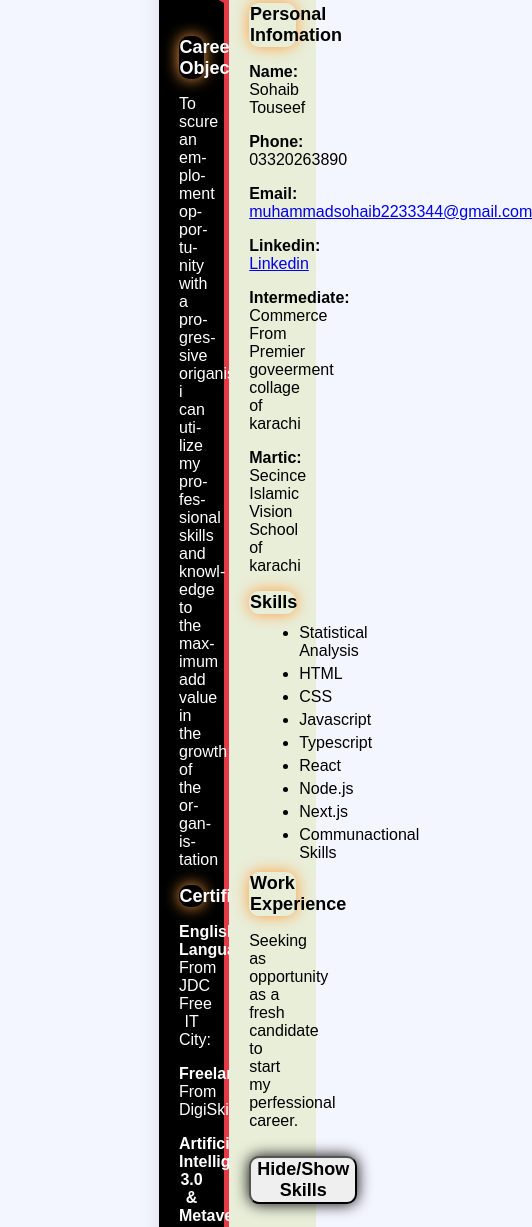
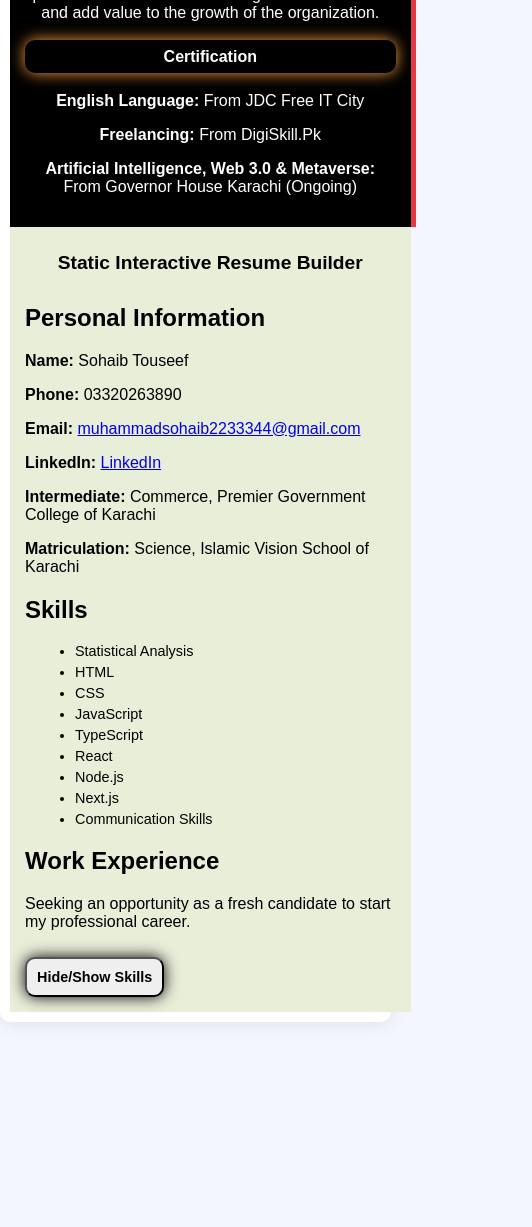
Before and after one commit to SohaibTouseef125/Resume-Builder, a plain HTML site: page Milestone1/index.html in a window 390 px wide. Shown: the part 319-1546 px from the top of the page, 532 px wide, since content can reach past the window. After the commit the page ends 1361 px from the top, so only its background shows below. Drawn offline with Linux system fonts and the light colour scheme.

Commit message:
Responsive design

```diff
--- a/Milestone1/index.html
+++ b/Milestone1/index.html
@@ -8,83 +8,65 @@
 </head>
 <body>
     <div class="resume-comtainer">
-        <!-- left section -->
+        <!-- Left Section -->
         <div class="left-section">
-        <img src="./assest/profile.jpeg" width="150" height="150" alt="profile-picture" class="profile-picture">
+            <img src="./assest/profile.jpeg" alt="profile-picture" class="profile-picture">
             <section id="career-objective">
-            <h3 style="color: white;">Career Objective </h3>
-            <p style="text-align: justify; hyphens: auto;">To scure an emploment opportunity with a progressive origanisation,where i can utilize my professional skills and knowledge to the maximum add value in the growth of the organistation</p>
+                <h3>Career Objective</h3>
+                <p>To secure an employment opportunity with a progressive organization, where I can utilize my professional skills and knowledge to the maximum and add value to the growth of the organization.</p>
             </section>
-          <!--  -->
             <section id="certification">
-            <h3 style="color: white;">Certification</h3>
-            <p><b>English Language:</b> From JDC Free IT City:</p>
+                <h3>Certification</h3>
+                <p><b>English Language:</b> From JDC Free IT City</p>
                 <p><b>Freelancing:</b> From DigiSkill.Pk</p>
-            <p><b>Artificial Intelliggence,web 3.0 & Metaverse:</b> From Governor House Karachi (Ongoing)</p>
+                <p><b>Artificial Intelligence, Web 3.0 & Metaverse:</b> From Governor House Karachi (Ongoing)</p>
             </section>
         </div>
-         <!-- right section -->
+
+        <!-- Right Section -->
         <div class="right-section">
-            <h1>Static Interactive Resume Bulider</h1>
+            <h1>Static Interactive Resume Builder</h1>
             <!-- Personal Information -->
             <section id="personal-info">
-                <h3>Personal Infomation</h3>
+                <h2>Personal Information</h2>
                 <p><b>Name:</b> Sohaib Touseef</p>
                 <p><b>Phone:</b> 03320263890</p>
-                <p><b>Email:</b> <a href="mailto:muhammadsohaib2233344@gmail.com"> muhammadsohaib2233344@gmail.com</a></p>
-                <p><b>Linkedin:</b> <a href="https://www.linkedin.com/in/sohaib-touseef-12a7b628a" target="_blank">Linkedin</a></p>
+                <p><b>Email:</b> <a href="mailto:muhammadsohaib2233344@gmail.com">muhammadsohaib2233344@gmail.com</a></p>
+                <p><b>LinkedIn:</b> <a href="https://www.linkedin.com/in/sohaib-touseef-12a7b628a" target="_blank">LinkedIn</a></p>
             </section>
 
-             <!-- Eduction -->
-              <section id="eduction">
-                  <p><b>Intermediate:</b> Commerce From Premier goveerment collage of karachi</p>
-               <p><b>Martic:</b> Secince Islamic Vision School of karachi</p>
+            <!-- Education -->
+            <section id="education">
+                <p><b>Intermediate:</b> Commerce, Premier Government College of Karachi</p>
+                <p><b>Matriculation:</b> Science, Islamic Vision School of Karachi</p>
             </section>
 
-              <!--Skill-->
+            <!-- Skills -->
             <section id="skills">
-                <h3>Skills</h3>
+                <h2>Skills</h2>
                 <ul>
                     <li>Statistical Analysis</li>
                     <li>HTML</li>
                     <li>CSS</li>
-                    <li>Javascript</li>
-                    <li>Typescript</li>
+                    <li>JavaScript</li>
+                    <li>TypeScript</li>
                     <li>React</li>
                     <li>Node.js</li>
                     <li>Next.js</li>
-                    <li>Communactional Skills</li>
+                    <li>Communication Skills</li>
                 </ul>
             </section>
 
             <!-- Work Experience Section -->
-             <section id="Work_experience">
-                <h3>Work Experience</h3>
-                <p>Seeking as opportunity as a fresh candidate to start my perfessional career.</p>
+            <section id="work-experience">
+                <h2>Work Experience</h2>
+                <p>Seeking an opportunity as a fresh candidate to start my professional career.</p>
             </section>
             <!-- Button to toggle Skills section -->
-              <button id="toggle-skills">
-                <b>Hide/Show Skills</b>
-              </button>
+            <button id="toggle-skills"><b>Hide/Show Skills</b></button>
+        </div>
     </div>
 
-    </div>
-</body>
     <script src="script.js"></script>
-</html>
-
-
-<!-- dummy -->
- <!DOCTYPE html>
- <html lang="en">
- <head>
-    <meta charset="UTF-8">
-    <meta name="viewport" content="width=device-width, initial-scale=1.0">
-    <title>Document</title>
- </head>
- <body>
-    <div class="resume-container">
-
-    </div>
 </body>
 </html>
--- a/Milestone1/style.css
+++ b/Milestone1/style.css
@@ -1,4 +1,4 @@
-body{
+/* body{
     font-family:  Arial, Helvetica, sans-serif;
     background-color:#F4F6FF;
     margin: 0;
@@ -14,7 +14,6 @@ body{
   box-shadow: 0 0 20px rgba(0,0,0,0.1);
 }
 
-/* left section */
 .left-section{
     background-color: black;
     color: white;
@@ -52,7 +51,6 @@ h3{
 
 ul{
     list-style-type: fill round;
-    /* padding: 10px; */
     margin: 10px;
 
 }
@@ -61,7 +59,6 @@ ul li {
     margin: 5px 0;
 }
 
-/* Right section */
 
 .right-section{
     padding: 20px;
@@ -78,4 +75,145 @@ button{
 }
 button:hover{
     background-color: #FFF100;
+} */
+
+
+/* Basic styles */
+body {
+    font-family: Arial, Helvetica, sans-serif;
+    background-color: #F4F6FF;
+    margin: 0;
+    padding: 0;
 }
+
+.resume-comtainer {
+    display: flex;
+    background-color: white;
+    width: 80%;
+    margin: 20px auto;
+    border-radius: 10px;
+    box-shadow: 0 0 20px rgba(0, 0, 0, 0.1);
+}
+
+/* Left Section */
+.left-section {
+    background-color: black;
+    color: white;
+    padding: 20px;
+    width: 35%;
+    text-align: center;
+    border-right: 5px solid #e63946;
+}
+
+.profile-picture {
+    width: 150px;
+    height: 150px;
+    border-radius: 50%;
+    border: 5px solid #e63946;
+    margin-bottom: 20px;
+}
+
+h1 {
+    font-size: 24px;
+    margin: 10px 0;
+    margin-bottom: 30px;
+    text-align: center;
+}
+
+h3 {
+    font-size: 18px;
+    padding: 2%;
+    margin: 20px 0 10px;
+    color: white;
+    border-radius: 10px;
+    box-shadow: 0 0 15px #FF9D3D;
+    margin-top: 5%;
+    margin-bottom: 5%;
+}
+
+ul {
+    list-style-type: fill round;
+    margin: 10px;
+}
+
+ul li {
+    margin: 5px 0;
+}
+
+/* Right Section */
+.right-section {
+    padding: 20px;
+    width: 65%;
+    background-color: #E9EED9;
+}
+
+button {
+    border-radius: 10px;
+    box-shadow: 0 0 15px black;
+    cursor: pointer;
+    margin-top: 10px;
+    font-size: 18px;
+}
+
+button:hover {
+    background-color: #FFF100;
+}
+
+/* Responsive styles */
+@media (max-width: 768px) {
+    .resume-comtainer {
+        flex-direction: column;
+        width: 90%;
+    }
+
+    .left-section,
+    .right-section {
+        width: 100%;
+    }
+
+    .profile-picture {
+        width: 120px;
+        height: 120px;
+    }
+
+    h1 {
+        font-size: 1.5em;
+    }
+
+    h3 {
+        font-size: 1.2em;
+    }
+
+    button {
+        font-size: 1em;
+    }
+}
+
+@media (max-width: 480px) {
+    .resume-comtainer {
+        width: 95%;
+        padding: 10px;
+    }
+
+    .left-section,
+    .right-section {
+        padding: 15px;
+    }
+
+    h1 {
+        font-size: 1.2em;
+    }
+
+    h3 {
+        font-size: 1em;
+    }
+
+    ul {
+        font-size: 0.9em;
+    }
+
+    button {
+        font-size: 0.9em;
+        padding: 10px;
+    }
+}
```
Lines whose indentation alone changed are shown as unchanged.
